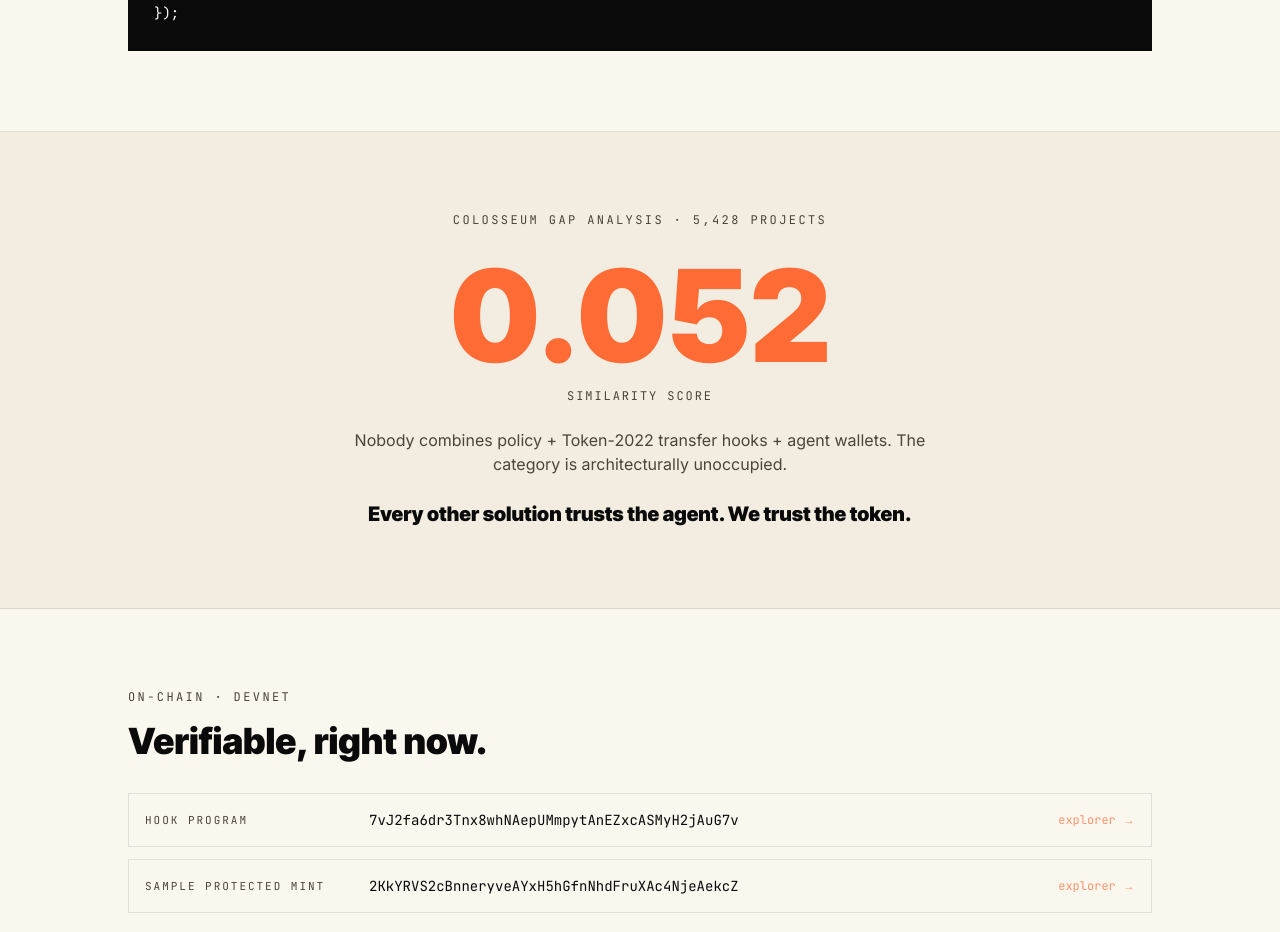
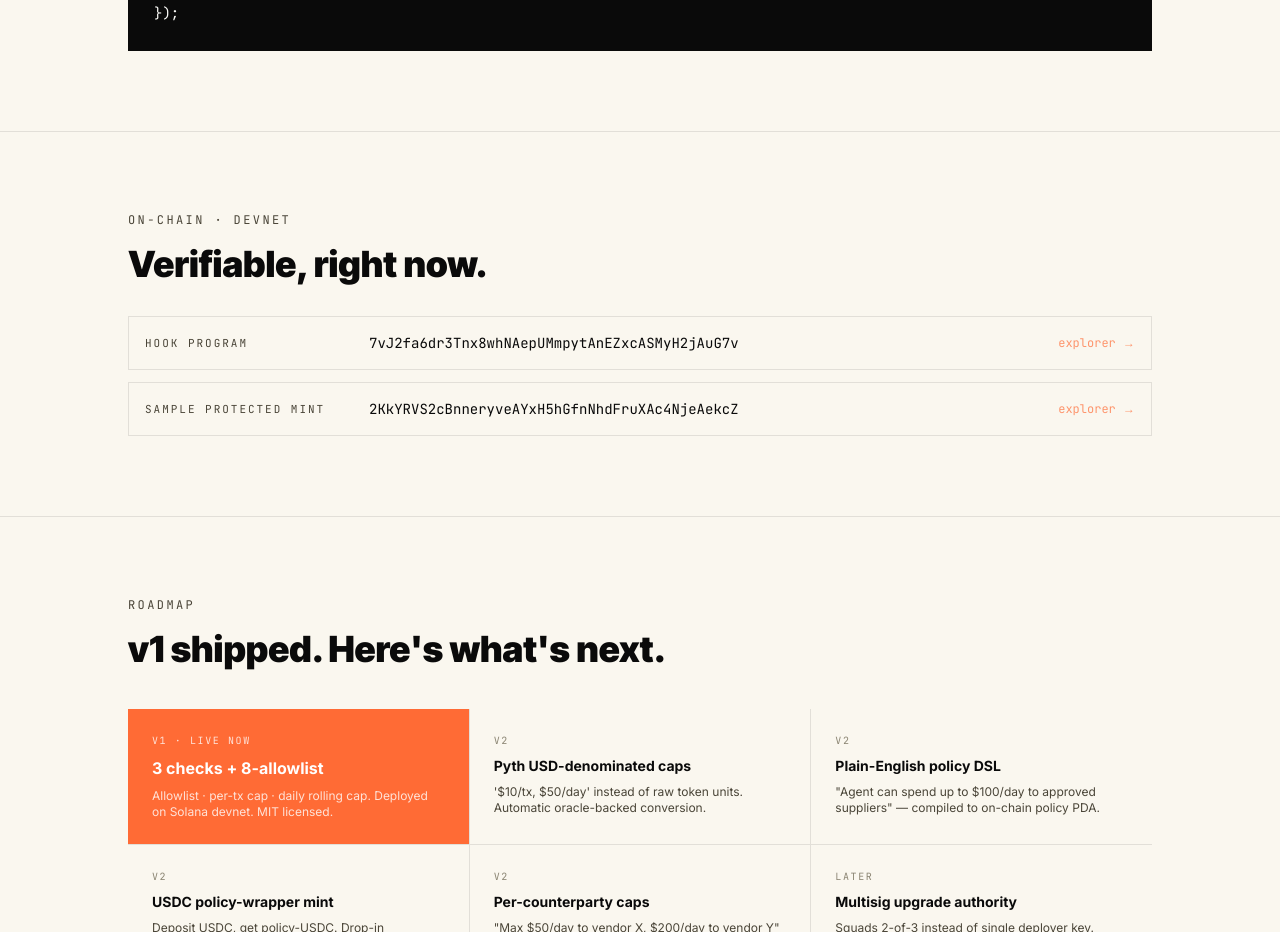
Before and after one commit to amalia020/onleash, a Next.js app in the folder site/: page / in a window 1280 px wide. Shown: the part 4683-5615 px from the top of the page. Built offline with nearby package versions, Linux system fonts and the light colour scheme.

Commit message:
fix: remove Colosseum gap analysis section from landing page

```diff
--- a/site/app/page.tsx
+++ b/site/app/page.tsx
@@ -272,22 +272,6 @@ export default function Landing() {
         </div>
       </section>
 
-      {/* ── GAP PROOF ───────────────────────────────────────────── */}
-      <section className="border-b border-[color:var(--line)] px-6 py-20 bg-[color:var(--paper-2)]">
-        <div className="mx-auto max-w-5xl text-center">
-          <p className={`${mono} text-xs uppercase tracking-[0.2em] text-[color:var(--ink-2)]`}>
-            Colosseum gap analysis · 5,428 projects
-          </p>
-          <div className={`${display} mt-6 text-7xl font-black sm:text-9xl text-[color:var(--brand)]`}>0.052</div>
-          <p className={`${mono} mt-2 text-xs uppercase tracking-[0.16em] text-[color:var(--ink-2)]`}>similarity score</p>
-          <p className="mt-6 max-w-xl mx-auto text-base text-[color:var(--ink-2)]">
-            Nobody combines policy + Token-2022 transfer hooks + agent wallets. The category is architecturally unoccupied.
-          </p>
-          <p className={`${display} mt-6 text-xl font-black`}>
-            Every other solution trusts the agent. We trust the token.
-          </p>
-        </div>
-      </section>
 
       {/* ── ON-CHAIN PROOF ──────────────────────────────────────── */}
       <section className="border-b border-[color:var(--line)] px-6 py-20">
```
